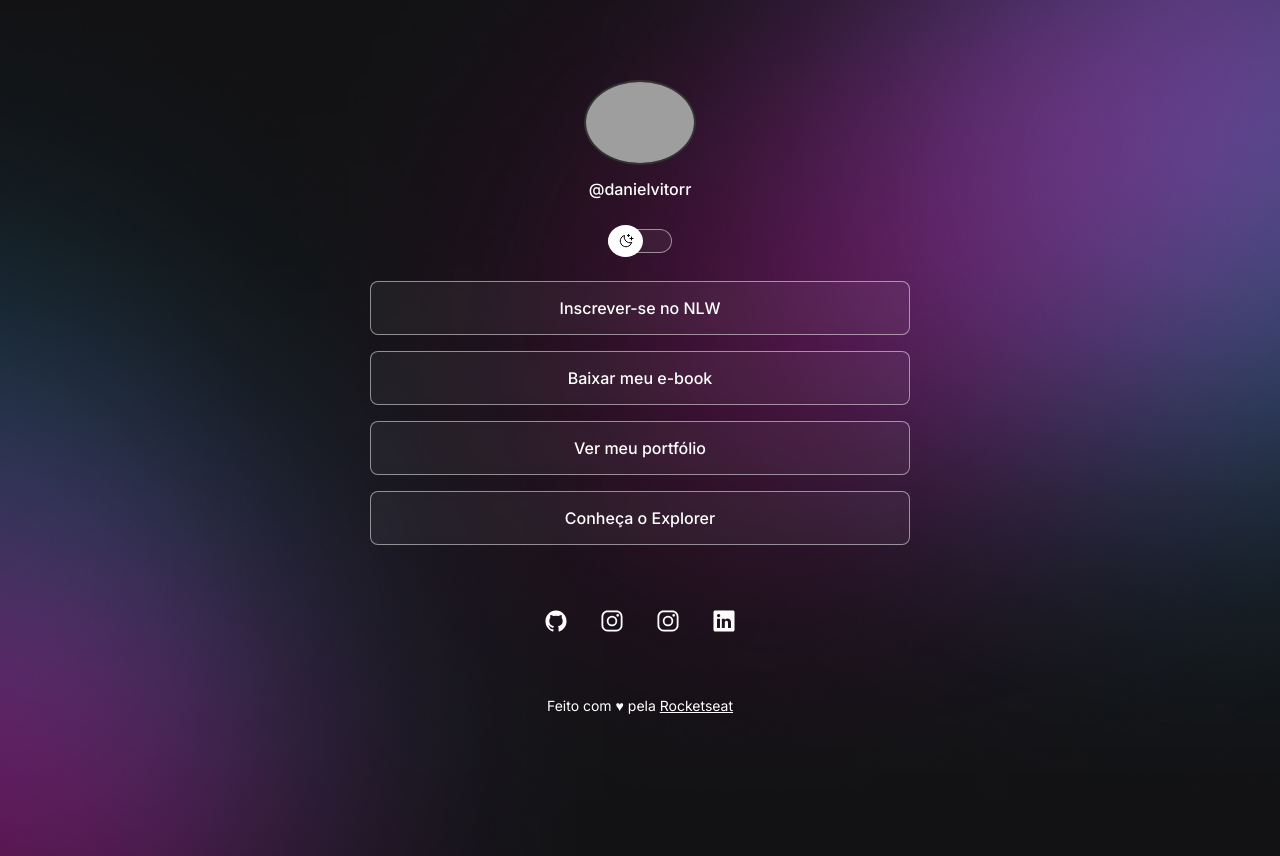
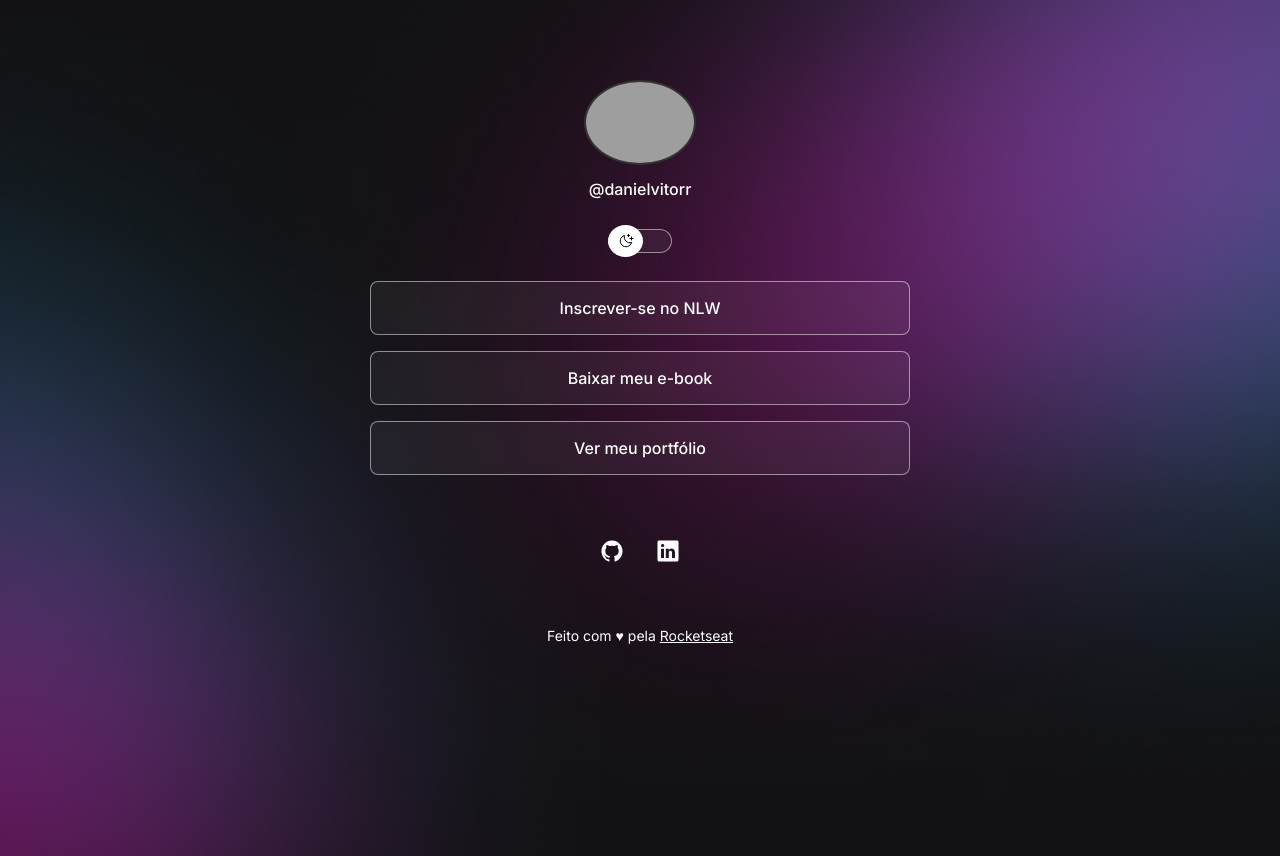
Before and after one commit to DanielVitorr/Primeiro-Projeto, a plain HTML site: page index.html in a window 1280 px wide. Drawn offline with nearby package versions, Linux system fonts and the light colour scheme; grey boxes are pictures that could not be loaded.

```diff
--- a/index.html
+++ b/index.html
@@ -35,21 +35,13 @@
         <li>
           <a href="http//github.com/danielvitorr">Ver meu portfólio</a>
         </li>
-        <li>
-          <a href="#">Conheça o Explorer</a>
-        </li>
       </ul>
+
       <div id="social-links">
         <a href="https://github.com/danielvitorr" target="_blank">
           <ion-icon name="logo-github"></ion-icon>
         </a>
-        <a href="#" target="_blank">
-          <ion-icon name="logo-instagram"></ion-icon>
-        </a>
-        <a href="#" target="_blank">
-          <ion-icon name="logo-instagram"></ion-icon>
-        </a>
-        <a href="#" target="_blank">
+        <a href="https://www.linkedin.com/public-profile/settings?trk=d_flagship3_profile_self_view_public_profile" target="_blank">
           <ion-icon name="logo-linkedin"></ion-icon>
         </a>
       </div>
--- a/style.css
+++ b/style.css
@@ -27,6 +27,7 @@
 body {
   background: var(--bg-url) no-repeat center/cover;
   height: 100vh;
+  overflow: hidden;
 }
 
 body * {
```
Also changed, not shown: .github/preview.jpg (added), 1 other file.
